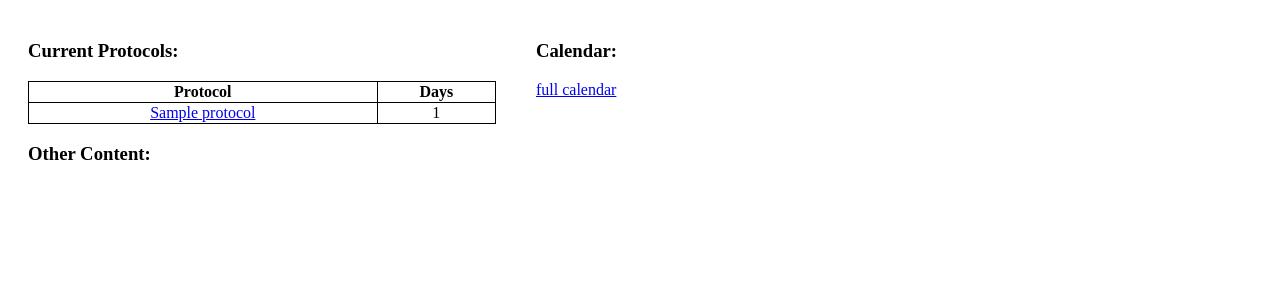
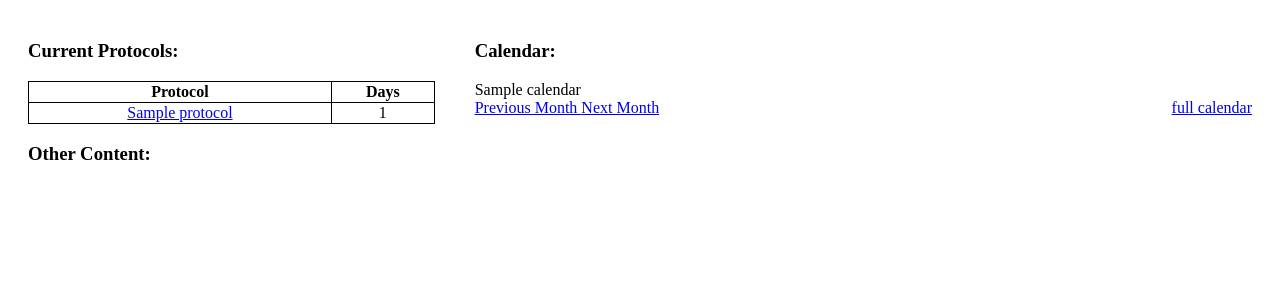
Before and after one commit to jmattick/experiment_planner, a Django app: template protocols/templates/protocols/index.html in a window 1280 px wide. Shown: the part 45-345 px from the top of the page. Run offline with Django 3.2, Linux system fonts and the light colour scheme; tables that the repository leaves empty hold one stand-in row (values such as "Sample post"); the template is opened without the code that fills it: values that come from a table or form of the project are taken from there, most other values are stand-ins (such as "Sample title", 1, 10 or a date in 2020).

Commit message:
calendar on main page

```diff
--- a/protocols/static/protocols/style.css
+++ b/protocols/static/protocols/style.css
@@ -52,6 +52,10 @@ header {
     padding-right: 20px;
 }
 
+.main > table {
+    margin: 20px;
+}
+
 aside {
     display: flex;
     flex-flow: column;
@@ -71,19 +75,18 @@ aside {
 @media only screen and (min-width: 800px) {
     aside {
 
-        flex-grow: 1
+        flex-grow: 1;
     }
 
     .calendar-container {
-
-        flex-grow: 2
+        flex-grow: 2;
     }
 }
 
 .calendar {
     width: 98%;
     height: 90%;
-    margin: 20px;
+    margin: 0px;
 }
 
 .calendar tr, .calendar td {
--- a/protocols/templates/protocols/index.html
+++ b/protocols/templates/protocols/index.html
@@ -36,7 +36,13 @@
 
         <div class = "calendar-container">
             <h3>Calendar:</h3>
-            <a href="{% url 'protocols:calendar' %}">full calendar</a>
+            <div>
+                {{calendar}}
+            </div>
+            <div>
+                <a class = 'month-btn' href="{% url 'protocols:index' %}?{{ prev_month }}"> Previous Month </a><a class = 'month-btn' href="{% url 'protocols:index' %}?{{ next_month }}"> Next Month </a>
+                <a style = "float: right" href="{% url 'protocols:calendar' %}">full calendar</a>
+            </div>
         </div>
     </div>
 </div>
--- a/protocols/urls.py
+++ b/protocols/urls.py
@@ -5,7 +5,8 @@ from . import views
 
 app_name = 'protocols'
 urlpatterns = [
-    path('', views.index, name='index'),
+    # path('', views.index, name='index'),
+    path('', views.IndexView.as_view(), name='index'),
     path('<int:protocol_id>/', views.detail, name='detail'),
     path('calendar/', views.CalendarView.as_view(), name='calendar'),
     path('calendar/edit/<int:event_id>/', views.event, name='event_edit')
--- a/protocols/utils.py
+++ b/protocols/utils.py
@@ -9,7 +9,6 @@ class Calendar(HTMLCalendar):
         self.year = year
         self.month = month
         super(Calendar, self).__init__()
-
 
     def formatday(self, day, events):
         events_per_day = events.filter(start_time__day=day)
```
Also changed, not shown: protocols/views.py (+17 -0 lines).
